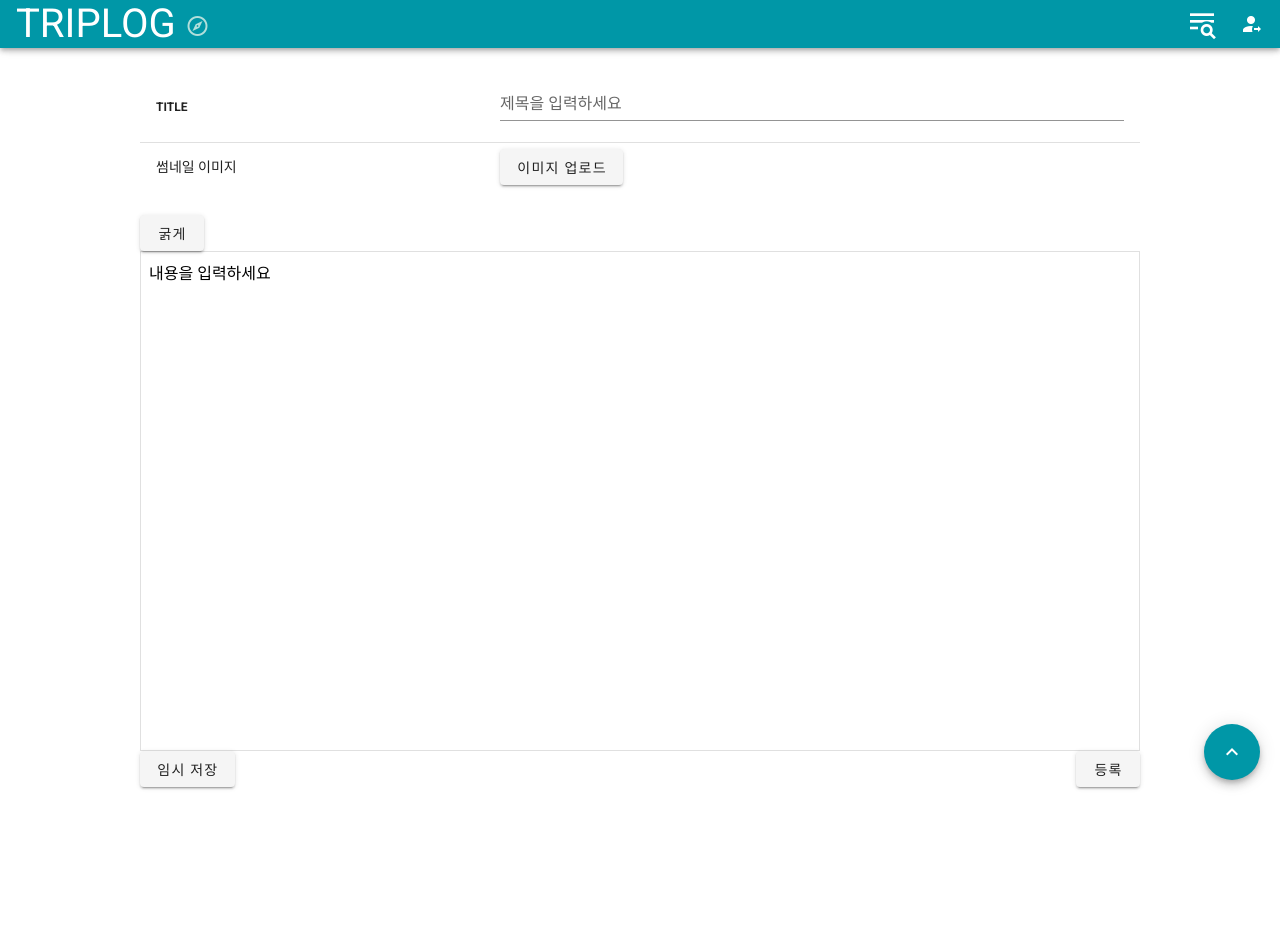
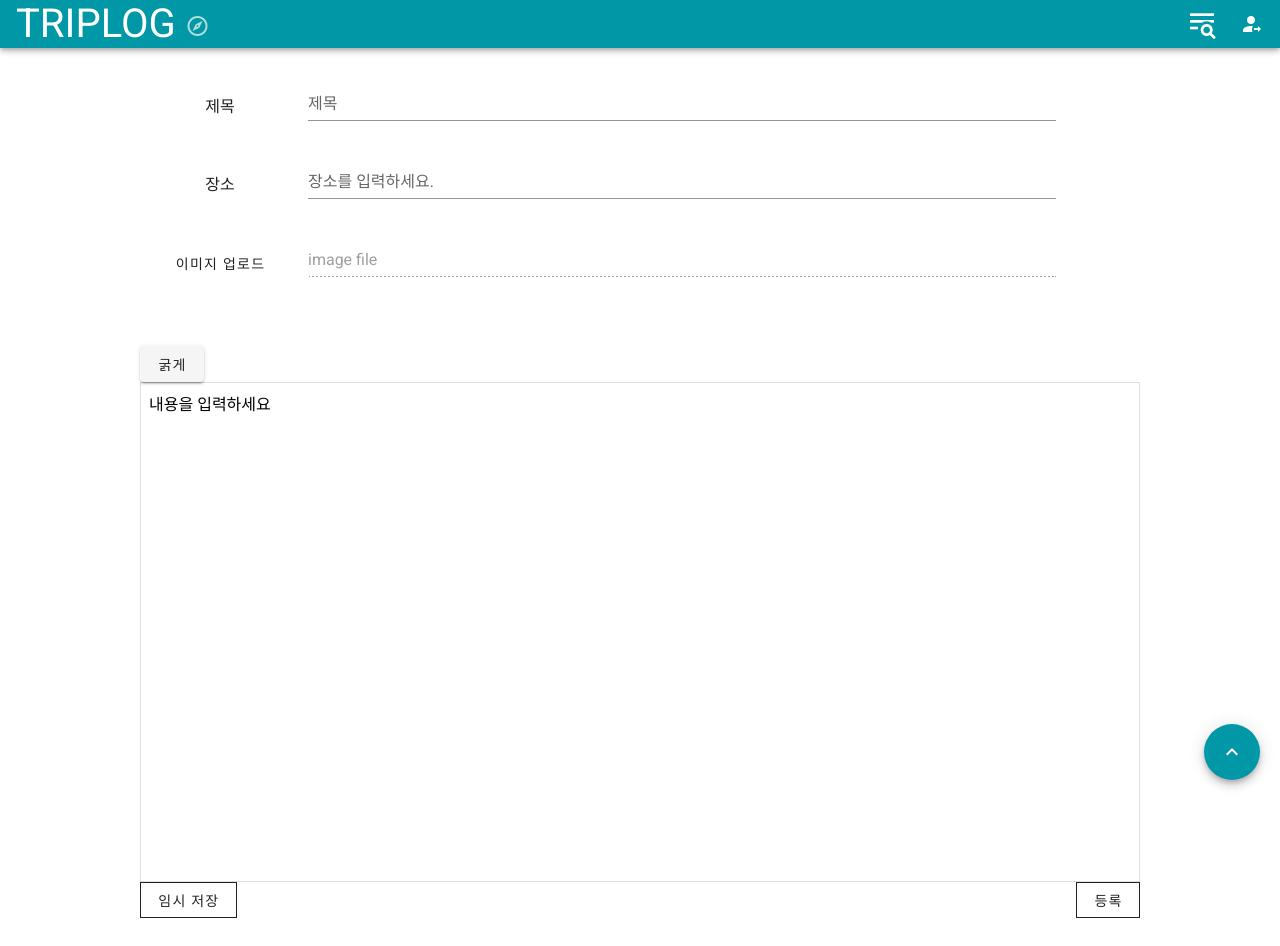
Before and after one commit to nem-sh/Triplog, a Vue app in the folder frontend/: page /article/write in a window 1280 px wide. Shown: the top 946 px of the page. Before the commit the page ends 857 px from the top, so only its background shows below. Built offline with nearby package versions, Linux system fonts and the light colour scheme; what vue-masonry, vue-moment would draw is missing.

Commit message:
S03P13B207-45 complete this issue

```diff
--- a/frontend/src/components/article/ArticleWriteComp.vue
+++ b/frontend/src/components/article/ArticleWriteComp.vue
@@ -1,33 +1,103 @@
 <template>
   <div id="main_wrap" style="min-width: 1000px;">
-    <v-simple-table>
-      <template v-slot:default>
-        <tbody>
-          <tr>
-              <th class="text-left">TITLE</th>
-              <td>
-                <v-text-field
-                  type="text"
-                  class="form-control"
-                  id="title"
-                  ref="title"
-                  label="제목을 입력하세요"
-                  v-model="articleTitle"
-                />
-              </td>
-          </tr>
-          <tr>
-            <td>
-              썸네일 이미지
-            </td>
-            <td>
-              <input ref="imageInput" type="file" hidden @change="onChangeImages">
-              <v-btn type="button" @click="onClickImageUpload">이미지 업로드</v-btn>
-            </td>
-          </tr>
-        </tbody>
-      </template>
-    </v-simple-table>
+    <v-row
+      dense
+      >
+      <v-col
+        cols="12"
+        md="2"
+        align-self="center">
+        <div style="width:100%; text-align:center">제목</div>
+      </v-col>
+      <v-col
+        cols="12"
+        md="9"
+      >
+        <v-text-field
+          v-model="articleTitle"
+          label="제목"
+          id="title"
+          ref="title"
+        ></v-text-field>
+      </v-col>
+    </v-row>
+    <v-row
+      dense
+      >
+      <v-col
+        cols="12"
+        md="2"
+        align-self="center">
+        <div style="width:100%; text-align:center">장소</div>
+      </v-col>
+      <v-col
+        cols="12"
+        md="9">
+        <v-text-field
+          v-model="articlePlace"
+          label="장소를 입력하세요."
+          id="place"
+          ref="place"
+        ></v-text-field>
+      </v-col>
+    </v-row>
+    <v-row
+      dense
+      >
+      <v-col
+        cols="12"
+        md="2"
+        align-self="center">
+        <div style="width:100%; text-align:center">
+          <v-btn text @click="onClickImageUpload">이미지 업로드</v-btn>
+        </div>
+      </v-col>
+      <v-col
+        cols="12"
+        md="9"
+      >
+        <v-text-field
+          v-model="imageFileName"
+          label="image file"
+          id="imageFileName"
+          ref="imageFileName"
+          disabled
+        ></v-text-field>
+      </v-col>
+    </v-row>
+
+    <v-row
+      style="height: 300px;"
+      v-if="imageUrl"
+      >
+      <v-col
+        cols="12"
+        md="2"
+        align-self="center">
+      </v-col>
+      <v-col
+        cols="12"
+        md="9"
+      >
+      <v-sheet
+        outlined
+        height="300"
+        align = "center"
+      >
+        <v-img v-if="imageUrl" :src="imageUrl" class="img" aspect-ratio="1.7" contain>
+          <template v-slot:placeholder>
+            <v-row class="fill-height ma-0" align="center" justify="center">
+              <v-progress-circular indeterminate color="grey lighten-5"></v-progress-circular>
+            </v-row>
+          </template>
+        </v-img>
+      </v-sheet>
+      </v-col>
+    </v-row>
+
+    <br>
+
+    <input ref="imageInput" type="file" accept="image/*" hidden @change="onChangeImages">
 
     <br/>
     <v-sheet>
@@ -51,10 +121,10 @@
 
     <v-row>
           <v-col>
-            <v-btn @click="temp">임시 저장</v-btn>
+            <v-btn tile outlined @click="temp">임시 저장</v-btn>
           </v-col>
           <v-col align="right">
-            <v-btn @click="regist">등록</v-btn>
+            <v-btn tile outlined @click="regist">등록</v-btn>
           </v-col>
     </v-row>
     <br/><br/>
@@ -104,9 +174,11 @@ export default {
     return {
       articleContent: "",
       articleTitle: "",
+      articlePlace: "",
       alert : false,
       alertMsg : "",
       registSuccess: false,
+      imageFileName: null,
       imageUrl: null,
       fileInfo: "",
       polling: null,
@@ -243,6 +315,7 @@ export default {
     onChangeImages(e) {
       const file = e.target.files[0];
       this.fileInfo = file;
+      this.imageFileName = file.name;
       this.imageUrl = URL.createObjectURL(file);
     },
     onClickImageUpload() {
```
